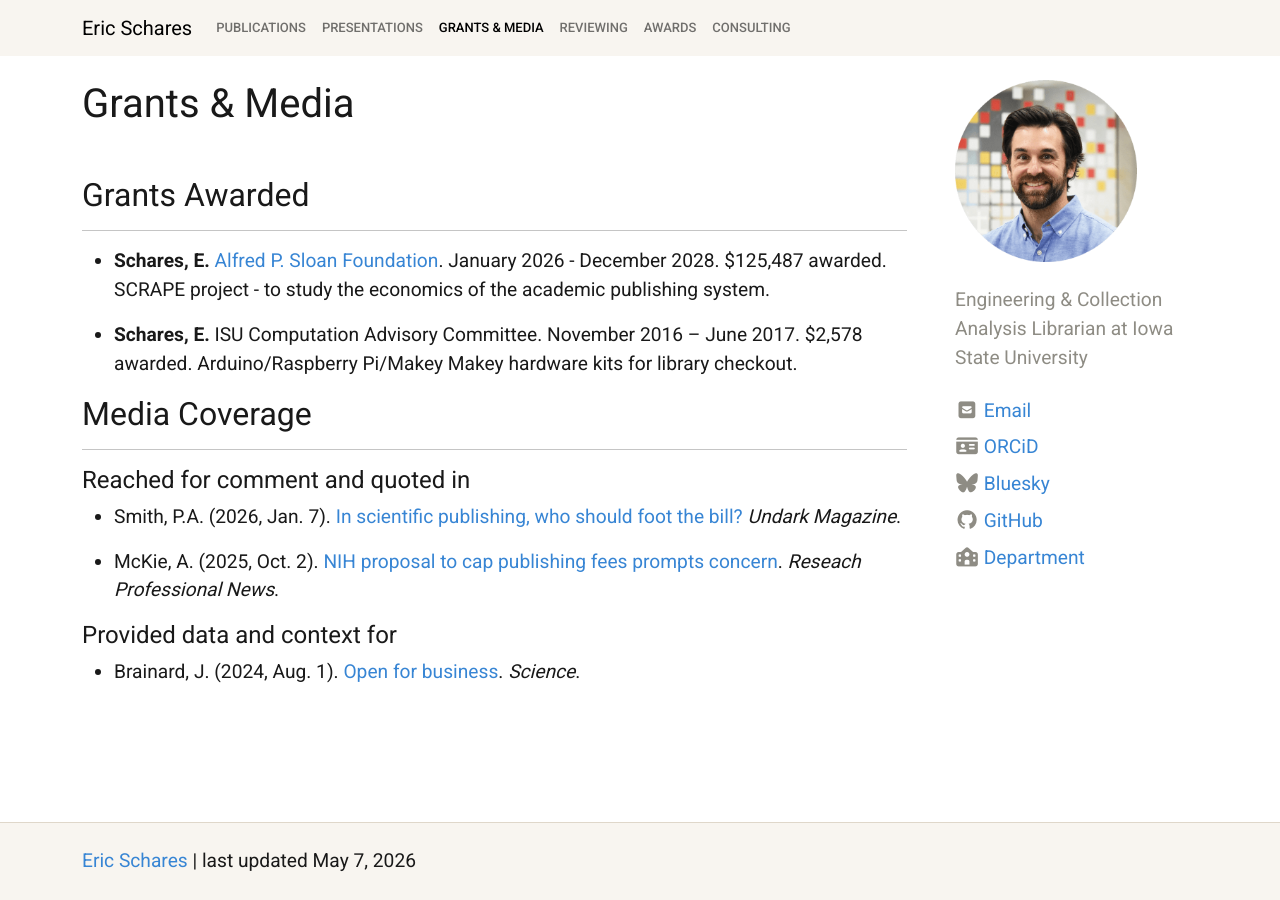
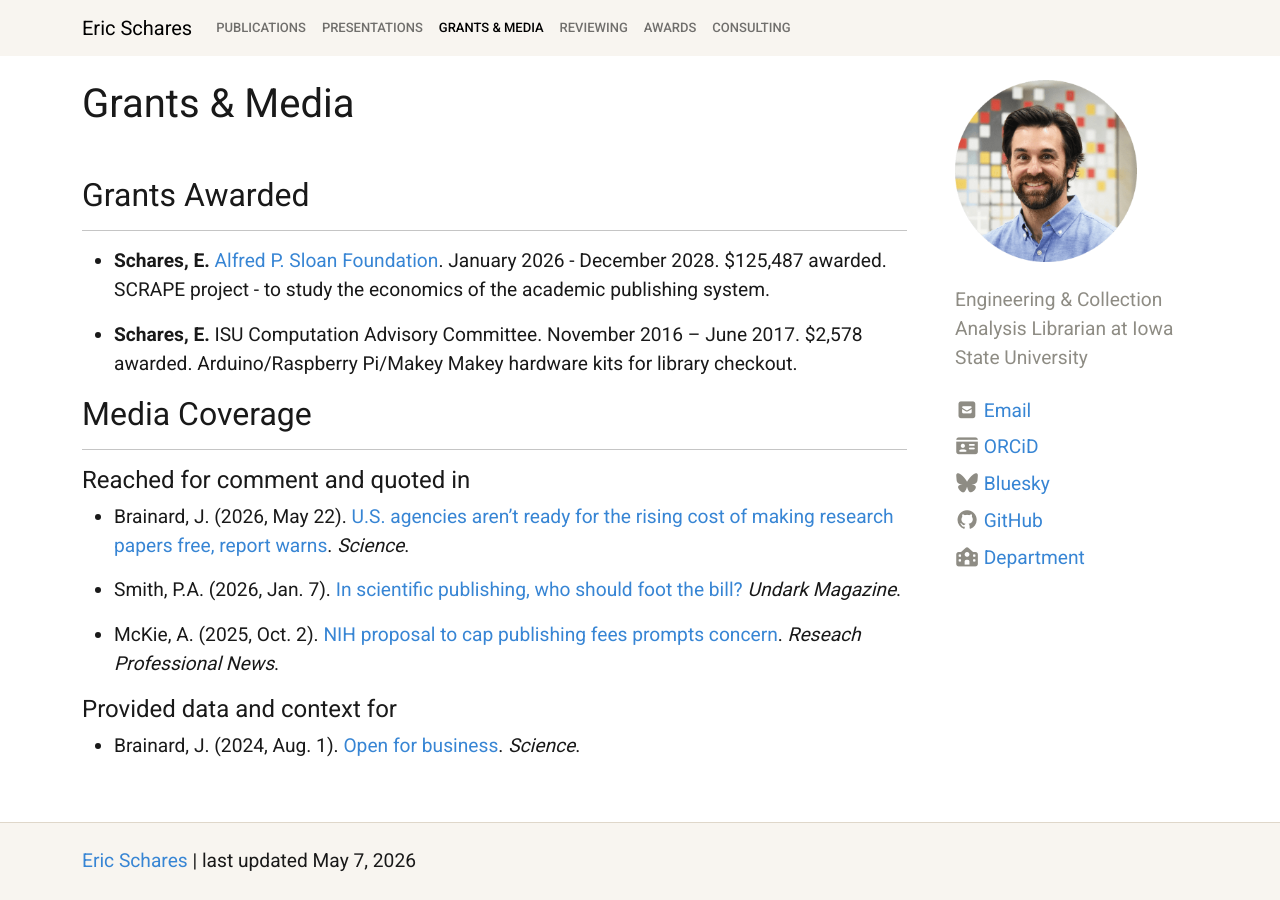
Before and after one commit to eschares/eschares.github.io, a Jekyll site: the page built from pages/grants.md, in a window 1280 px wide. Built offline with Jekyll 4.4.1, drawn with Linux system fonts in a browser that asks for light colours; nearby versions of some CDN libraries.

Commit message:
Add Science news quote

```diff
--- a/pages/grants.md
+++ b/pages/grants.md
@@ -18,6 +18,8 @@ nav_order: 3
 
 #### Reached for comment and quoted in
 
+- Brainard, J. (2026, May 22). [U.S. agencies aren’t ready for the rising cost of making research papers free, report warns](https://www.science.org/content/article/u-s-agencies-aren-t-ready-rising-cost-making-research-papers-free-report-warns). _Science_.
+
 - Smith, P.A. (2026, Jan. 7). [In scientific publishing, who should foot the bill?](https://undark.org/2026/01/07/apc-science-publishing/) _Undark Magazine_.
 
 - McKie, A. (2025, Oct. 2). [NIH proposal to cap publishing fees prompts concern](https://www.researchprofessionalnews.com/rr-news-usa-federal-agencies-2025-10-nih-proposal-to-cap-publishing-fees-prompts-concern/). _Reseach Professional News_.
```
Also changed, not shown: pages/peer-reviewing.md (+1 -0 lines).
